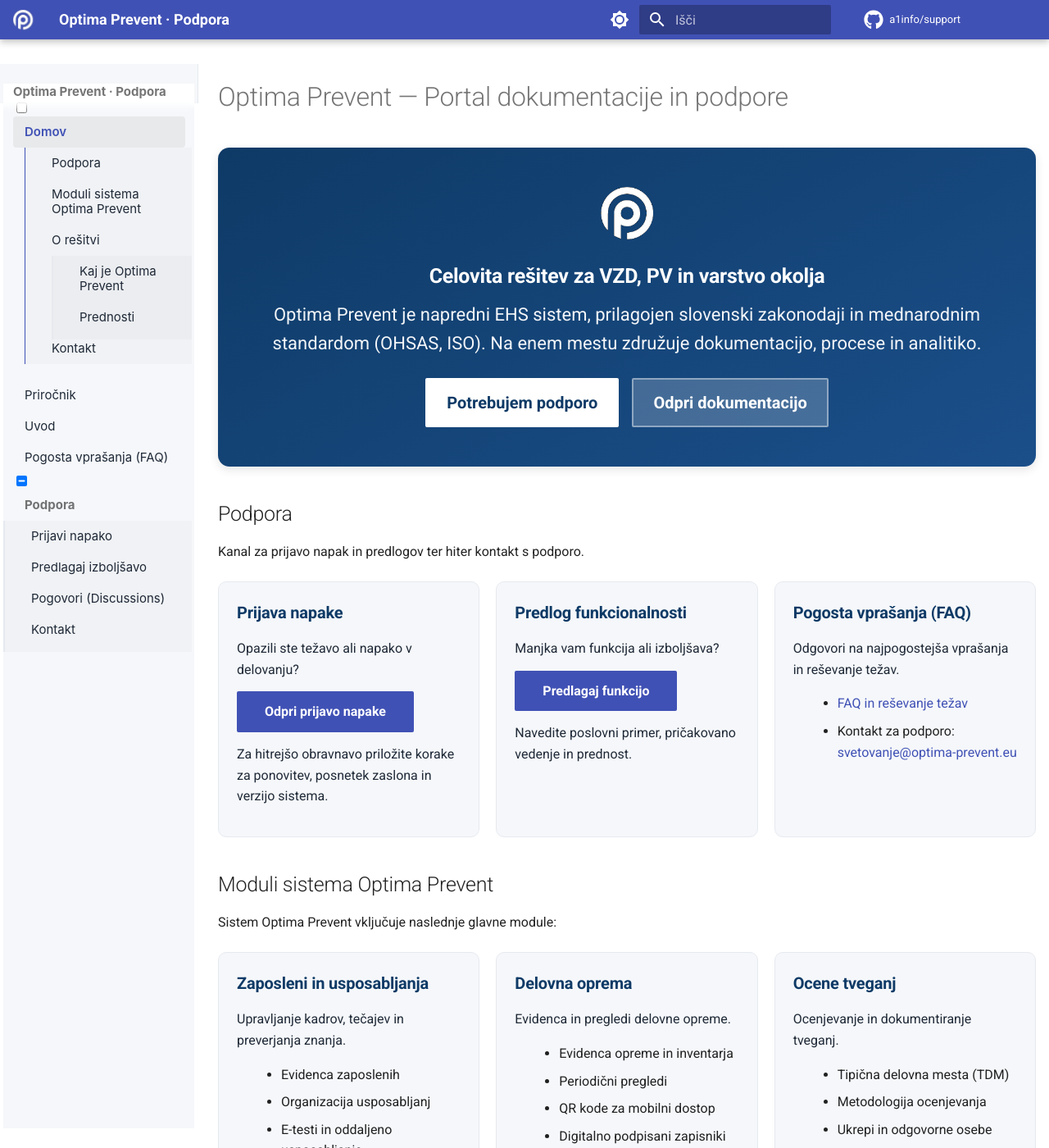
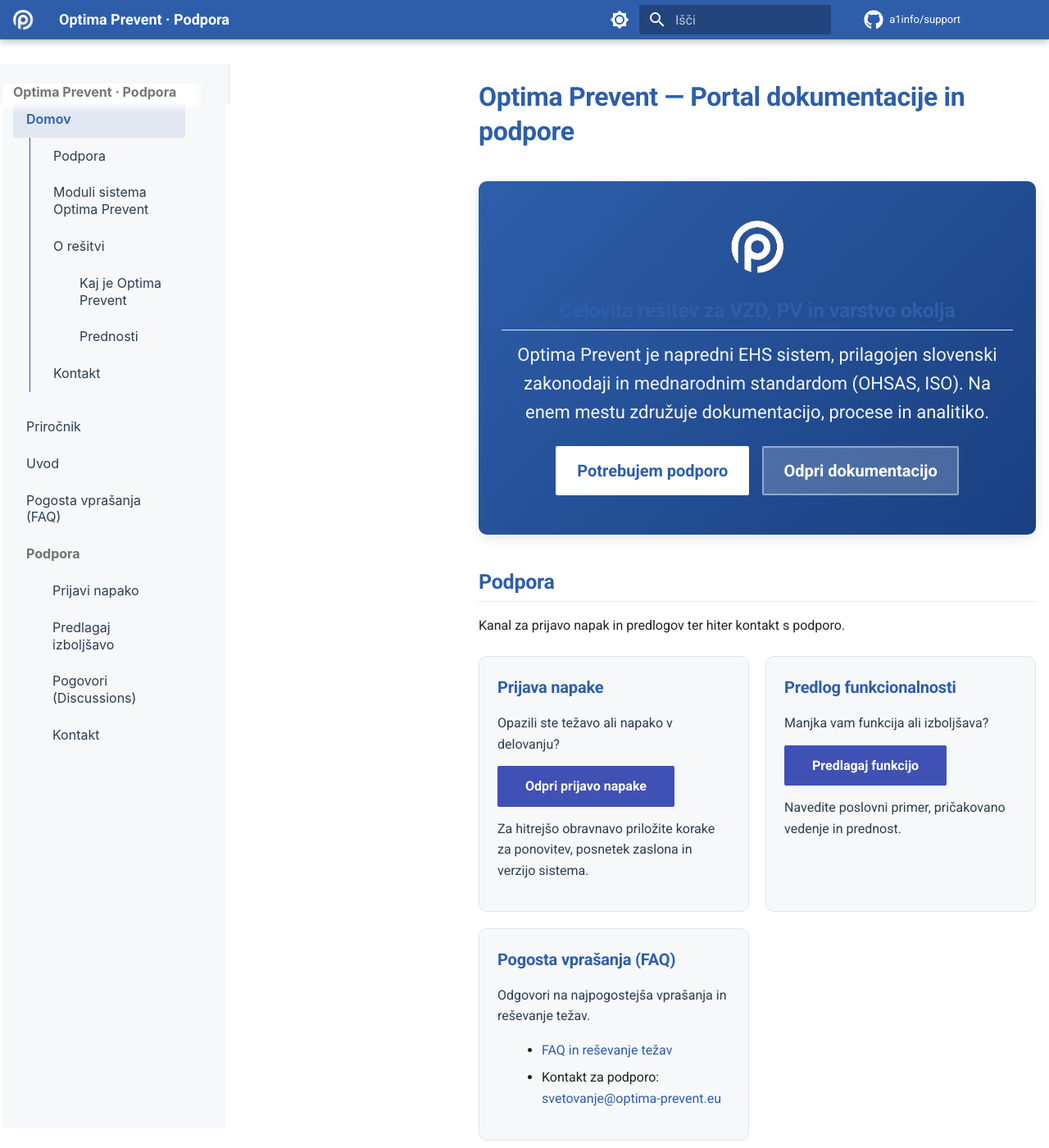
Before and after one commit to a1info/support, an MkDocs documentation site: the page built from docs/index.md, in a window 1280 px wide and 1400 px high. Shown: the whole window at 82% size. Built offline with MkDocs 1.6.1 and Material for MkDocs 9.7.7, drawn with Linux system fonts in a browser that asks for light colours; comment, search, counter and statistics services are not loaded.

Commit message:
Refactor CSS variables and enhance layout styles

```diff
--- a/docs/assets/index.css
+++ b/docs/assets/index.css
@@ -1,12 +1,14 @@
 /* Optima Prevent Styling */
 
 :root {
-  --op-primary: #0e3a66;     /* dark blue */
-  --op-primary-2: #0a2b4d;   /* darker */
-  --op-grey-1: #f5f7fa;      /* light grey */
-  --op-grey-2: #e6e9ef;      /* ui border grey */
-  --op-accent: #1b4f8a;      /* mid blue */
-  --op-text: #1f2937;        /* neutral text */
+  --op-primary: #2e5eaa;     /* primary blue - more vibrant and cohesive */
+  --op-primary-dark: #1a4080; /* darker primary for gradients */
+  --op-accent: #4b7cc7;      /* lighter blue accent */
+  --op-grey-1: #f6f8fa;      /* light grey */
+  --op-grey-2: #e1e5eb;      /* border grey */
+  --op-text: #2c3e50;        /* text color */
+  --op-text-light: #5a6a7e;  /* lighter text */
+  --op-bg: #ffffff;          /* background color */
 }
 
 /* Full width layout */
@@ -14,19 +16,30 @@
   max-width: 100%;
 }
 
-/* Left sidebar styling with grey background */
+/* Left sidebar styling with grey background and wider width */
 .md-sidebar--primary {
   background-color: var(--op-grey-1);
   border-right: 1px solid var(--op-grey-2);
+  width: 280px; /* Make sidebar wider */
 }
 
-.md-sidebar__scrollwrap {
+.md-sidebar--primary .md-sidebar__scrollwrap {
   background-color: var(--op-grey-1);
+}
+
+/* Adjust content margin to account for wider sidebar */
+@media screen and (min-width: 76.25em) {
+  .md-sidebar--primary ~ .md-content {
+    margin-left: 280px; /* Match sidebar width */
+  }
+  .md-sidebar--primary ~ .md-header-nav__button.md-icon {
+    margin-left: 280px; /* Match sidebar width */
+  }
 }
 
 /* Navigation menu styling - smaller and nicer fonts */
 .md-nav {
-  font-size: 0.75rem;
+  font-size: 0.8rem;
   font-family: -apple-system, BlinkMacSystemFont, "Segoe UI", Roboto, Helvetica, Arial, sans-serif;
 }
 
@@ -37,11 +50,11 @@
 
 .md-nav--primary .md-nav__link {
   margin: 0;
-  padding: 0.5rem 0.7rem;
+  padding: 0.6rem 0.8rem;
   border-radius: 4px;
   color: var(--op-text);
   transition: background-color 0.15s, color 0.15s;
-  line-height: 1.2;
+  line-height: 1.3;
 }
 
 .md-nav--primary .md-nav__link:hover {
@@ -49,21 +62,14 @@
 }
 
 .md-nav--primary .md-nav__link--active {
-  background-color: rgba(0, 0, 0, 0.06);
-  color: var(--md-primary-fg-color);
+  background-color: rgba(46, 94, 170, 0.1);
+  color: var(--op-primary);
   font-weight: 600;
 }
 
-/* Improved collapsible menu styling */
-.md-nav__toggle {
-  display: inline-block;
-}
-
-.md-nav__item .md-nav {
-  margin-left: 0.7rem;
-  padding-left: 0.3rem;
-  border-left: 2px solid var(--op-grey-2);
-  background-color: rgba(0, 0, 0, 0.02);
+/* Simplified submenu styling */
+.md-nav--primary .md-nav__list .md-nav {
+  margin-left: 1rem;
 }
 
 /* Improve content readability */
@@ -72,15 +78,21 @@
   margin: 0 auto;
 }
 
-/* Hero section - with more visible buttons */
+/* Header styling */
+.md-header {
+  background-color: var(--op-primary);
+  color: white;
+}
+
+/* Hero section - with cohesive colors */
 .op-hero {
-  background: linear-gradient(150deg, var(--op-primary) 0%, var(--op-accent) 100%);
+  background: linear-gradient(135deg, var(--op-primary) 0%, var(--op-primary-dark) 100%);
   color: #fff;
-  border-radius: 14px;
+  border-radius: 10px;
   padding: 48px 28px;
   margin: 12px 0 28px 0;
   text-align: center;
-  box-shadow: 0 4px 12px rgba(0, 0, 0, 0.1);
+  box-shadow: 0 4px 15px rgba(0, 0, 0, 0.1);
 }
 
 .op-hero img {
@@ -135,6 +147,21 @@
   color: #ffffff;
 }
 
+/* Section styling */
+.md-typeset h1, .md-typeset h2 {
+  color: var(--op-primary);
+  font-weight: 600;
+}
+
+.md-typeset h2 {
+  border-bottom: 1px solid var(--op-grey-2);
+  padding-bottom: 0.3rem;
+}
+
+.md-typeset h3 {
+  color: var(--op-primary-dark);
+}
+
 /* Simple card grid */
 .op-grid {
   display: grid;
@@ -176,7 +203,17 @@
 }
 
 .op-muted {
-  color: #4b5563;
+  color: var(--op-text-light);
+}
+
+/* Main content links */
+.md-content a {
+  color: var(--op-primary);
+}
+
+.md-content a:hover {
+  color: var(--op-accent);
+  text-decoration: underline;
 }
 
 /* Responsive tweaks */
```
